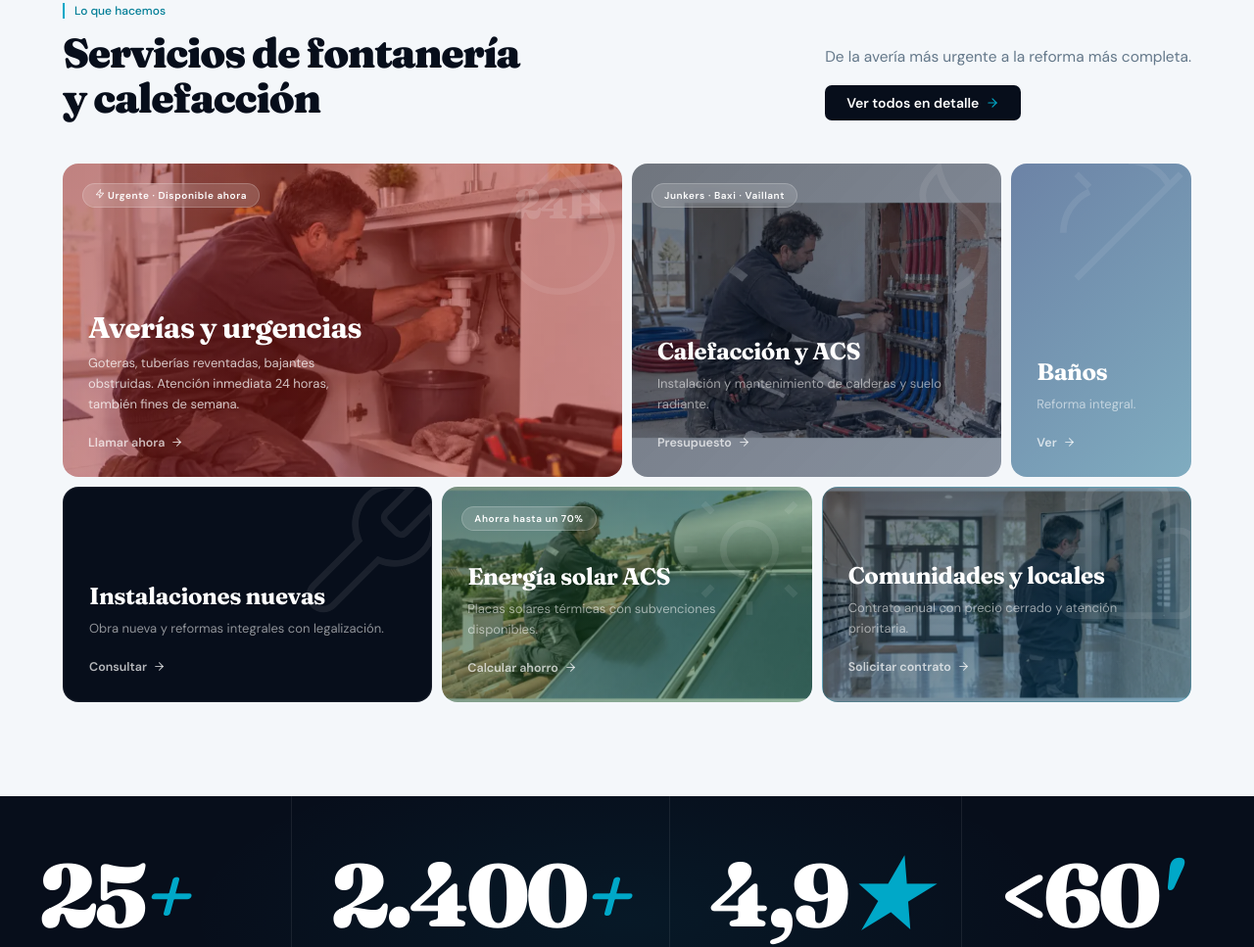
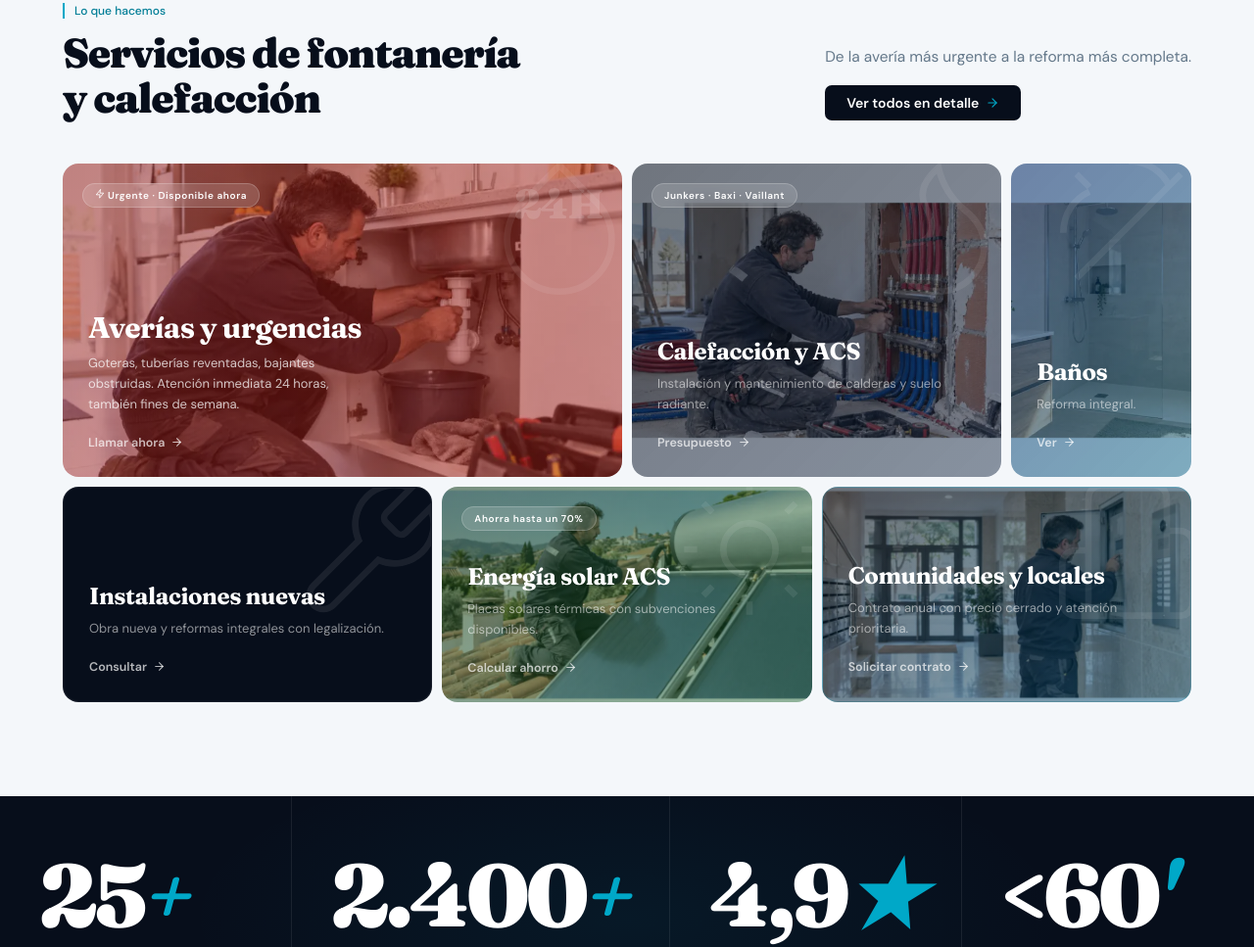
Before and after one commit to LOSMARTESNOHAYLUNA/fontaneriaruiz, a plain HTML site: page index.html in a window 1280 px wide. Shown: the part 942-1909 px from the top of the page at 98% size. Drawn offline with Linux system fonts and the light colour scheme.

Commit message:
Update index.html

```diff
--- a/index.html
+++ b/index.html
@@ -288,7 +288,7 @@ nav a:hover { color:var(--white); background:rgba(255,255,255,0.06); }
 /* Card 2: Calefacción — 2-wide */
 .b2 { grid-column:4/6; background:linear-gradient(135deg, rgba(8,16,28,0.56) 0%, rgba(18,36,64,0.48) 100%), url('img/caldera.webp') center/cover no-repeat; }
 /* Card 3: Baños — 1-wide */
-.b3 { grid-column:6/7; background:linear-gradient(135deg, rgba(2,40,100,0.56) 0%, rgba(0,90,128,0.48) 100%), url('img/baños.webp') center/cover no-repeat; }
+.b3 { grid-column:6/7; background:linear-gradient(135deg, rgba(2,40,100,0.56) 0%, rgba(0,90,128,0.48) 100%), url('img/banos.webp') center/cover no-repeat; }
 /* Card 4: Instalaciones */
 .b4 { grid-column:1/3; background:var(--ink); border:1px solid rgba(255,255,255,0.07); }
 /* Card 5: Solar */
```
